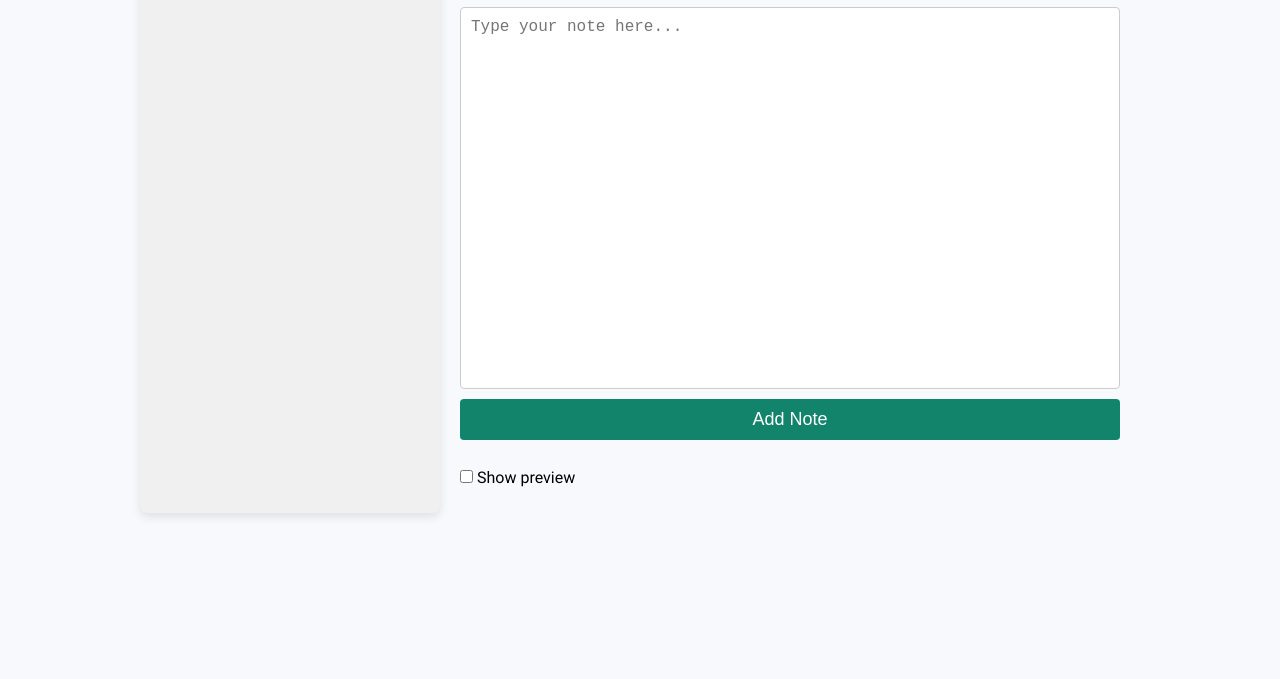
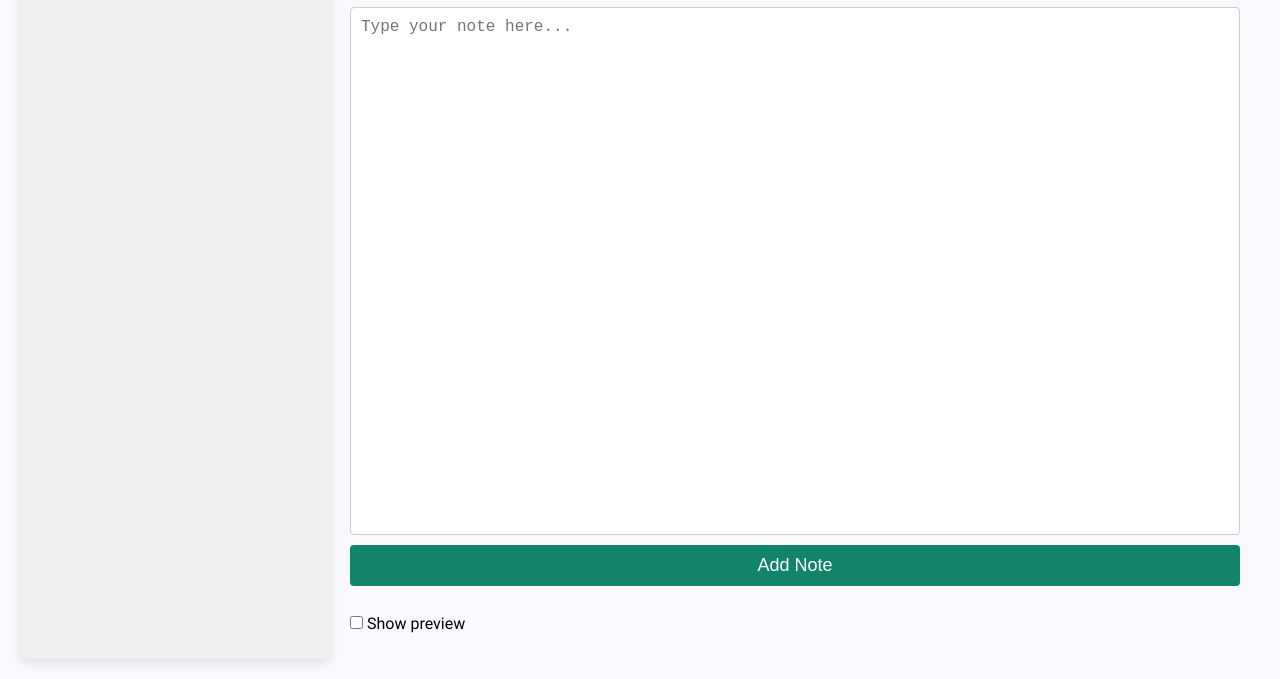
Before and after one commit to BillyBajorek/Notepad, a plain HTML site: page index.html in a window 1280 px wide. Shown: the part 121-800 px from the top of the page. Drawn offline with nearby package versions, Linux system fonts and the light colour scheme.

Commit message:
Update styles.css

```diff
--- a/styles.css
+++ b/styles.css
@@ -9,21 +9,23 @@ body {
   font-family: 'Roboto', sans-serif;
   background-color: #f7f9fc;
   padding: 20px;
+  height: 100vh;
+  overflow: hidden;
 }
 
 .container {
   display: flex;
   flex-direction: row;
-  max-width: 1000px;
-  margin: 0 auto;
+  height: 100%;
 }
 
 .sidebar {
-  width: 30%;
+  width: 25%;
   background-color: #f0f0f0;
   padding: 20px;
   border-radius: 8px;
   box-shadow: 0 4px 10px rgba(0, 0, 0, 0.1);
+  overflow-y: auto;
 }
 
 .sidebar h2 {
@@ -81,11 +83,15 @@ body {
 }
 
 .note-editor {
-  width: 70%;
+  width: 75%;
   padding: 20px;
+  overflow-y: auto;
+  display: flex;
+  flex-direction: column;
 }
 
 .note-input {
+  flex-grow: 1;
   display: flex;
   flex-direction: column;
   margin-bottom: 20px;
@@ -98,6 +104,10 @@ input, textarea {
   border: 1px solid #ccc;
   margin-bottom: 10px;
   resize: none;
+}
+
+textarea {
+  flex-grow: 1;
 }
 
 .button {
```
